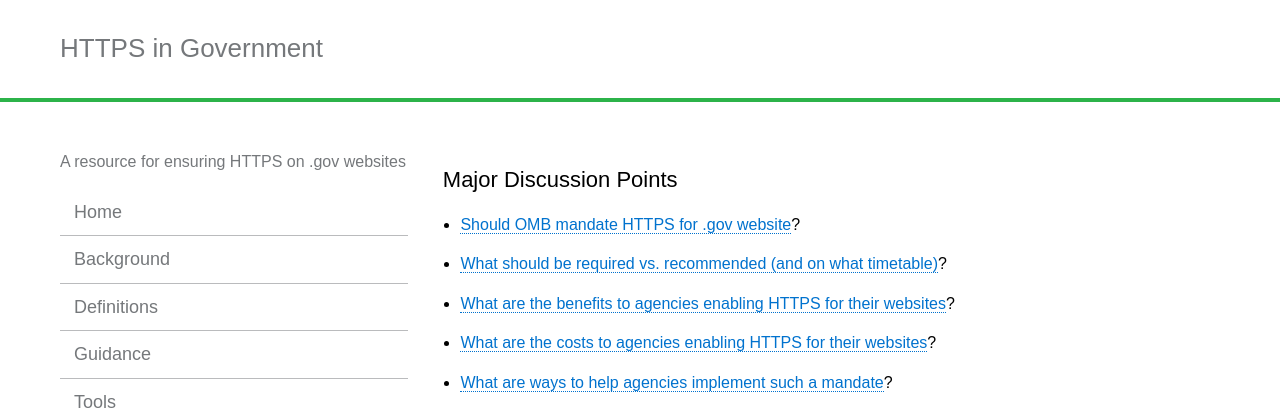
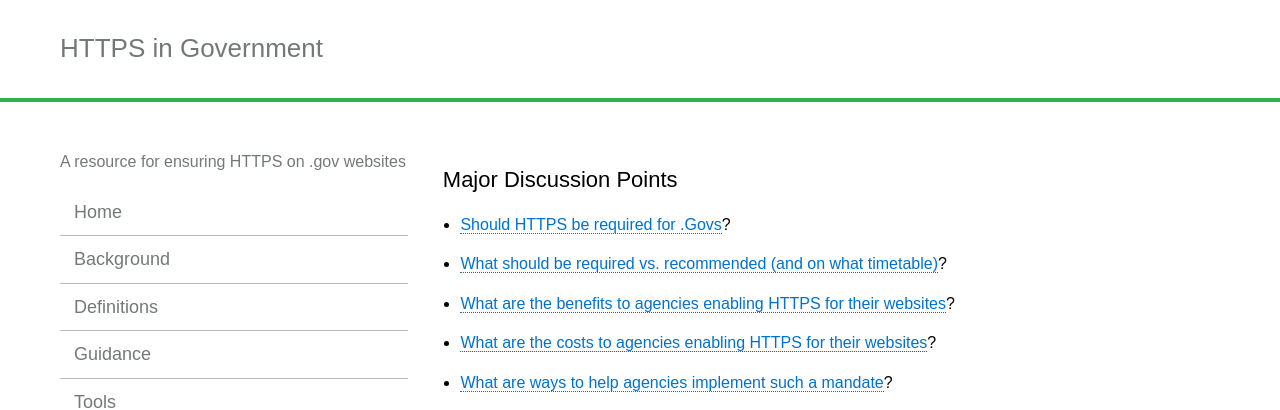
Before and after one commit to GSA/https, a Jekyll site: the page built from index.md, in a window 1280 px wide. Shown: the top 410 px of the page. Built offline with Jekyll 4.4.1, drawn with Linux system fonts in a browser that asks for light colours.

Commit message:
changing phrasing

```diff
--- a/index.md
+++ b/index.md
@@ -4,7 +4,7 @@ title: HTTPS in government
 ---
 
 ## Major Discussion Points
-* [Should OMB mandate HTTPS for .gov website](https://github.com/GSA/https/issues/1)?
+* [Should HTTPS be required for .Govs](https://github.com/GSA/https/issues/1)?
 * [What should be required vs. recommended (and on what timetable)](https://github.com/GSA/https/issues/5)?
 * [What are the benefits to agencies enabling HTTPS for their websites](https://github.com/GSA/https/issues/2)?
 * [What are the costs to agencies enabling HTTPS for their websites](https://github.com/GSA/https/issues/4)?
```
